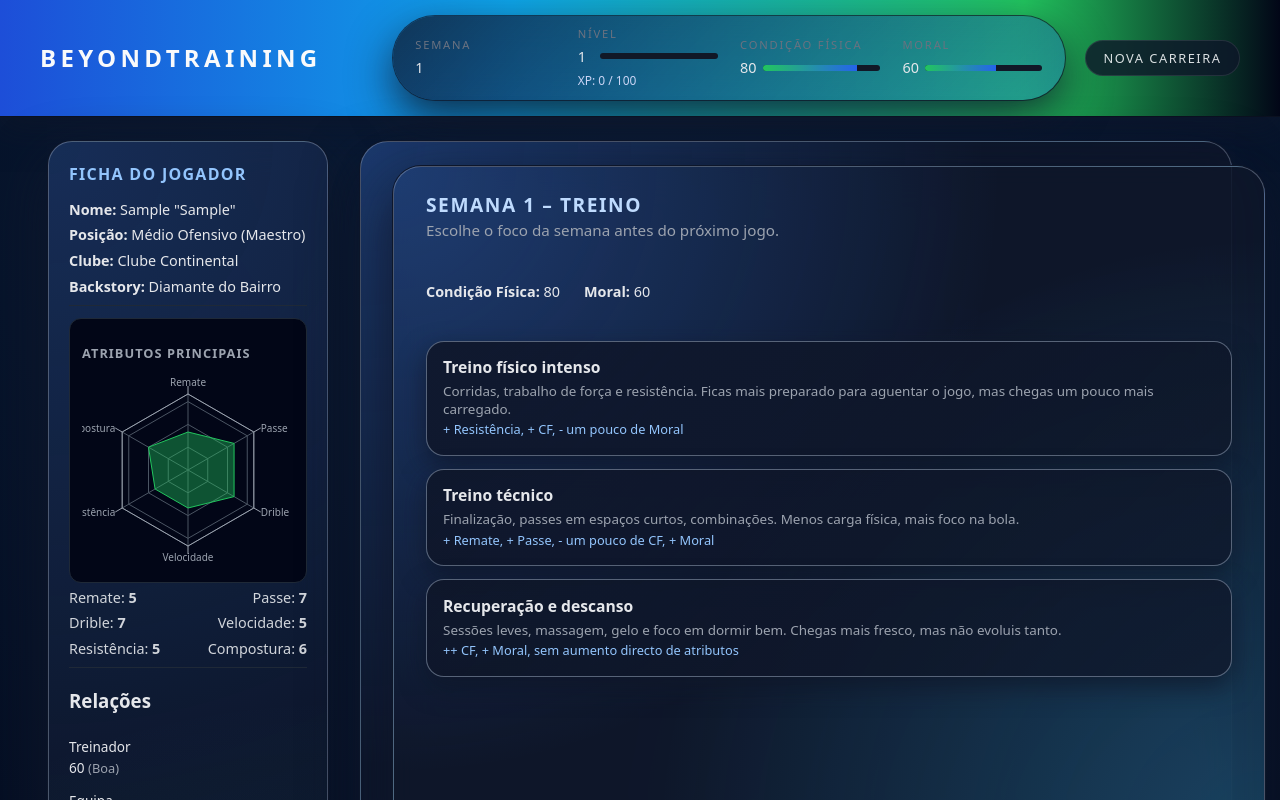
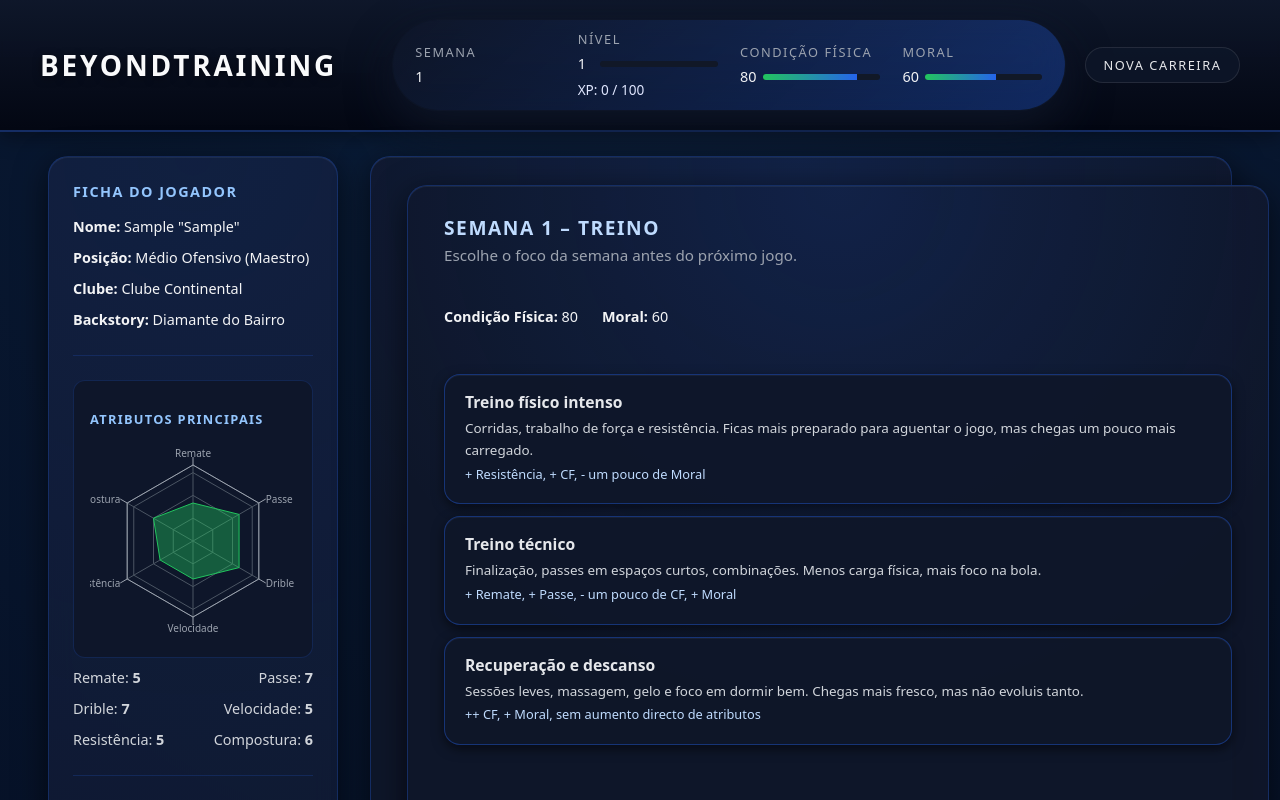
Before and after one commit to jpitaka/beyondtraining, a React (Vite) app in the folder beyondtraining/: page / in a window 1280 px wide. Both pictures are taken after typing "Sample", "Sample" into the empty fields and a click on the button "COMEÇAR CARREIRA". Shown: the top 800 px of the page. Built offline with nearby package versions, Linux system fonts and the light colour scheme.

Commit message:
style: novo visual liquid glass e melhor contraste UI

```diff
--- a/beyondtraining/src/App.css
+++ b/beyondtraining/src/App.css
@@ -29,10 +29,10 @@ body {
   --card-border: rgba(148, 163, 184, 0.25);
 
   /* Texto */
-  --text-main: #e5e7eb;
-  --text-muted: #9ca3af;
-  --text-soft: #6b7280;
-  --text-title: #f9fafb;
+  --text-main: #f3f4f6;        /* mais brilhante */
+  --text-muted: #d1d5db;       /* muito mais legível */
+  --text-soft: #9ca3af;        /* melhor contraste */
+  --text-title: #ffffff;
 
   /* Cores “futebol” */
   --accent-main: #2563eb;       /* azul */
@@ -43,6 +43,15 @@ body {
   /* Estados */
   --danger: #ef4444;
   --success: #22c55e;
+
+    /* ==== SISTEMA DE ESPAÇAMENTO ==== */
+  --space-xs: 0.25rem;    /* 4px */
+  --space-sm: 0.5rem;     /* 8px */
+  --space-md: 0.75rem;    /* 12px */
+  --space-lg: 1rem;       /* 16px */
+  --space-xl: 1.5rem;     /* 24px */
+  --space-2xl: 2rem;      /* 32px */
+  --space-3xl: 3rem;      /* 48px */
 }
 
 body {
@@ -64,21 +73,25 @@ body {
 /* ==== HEADER ==== */
 
 .header {
-  padding: 1rem 2.5rem;
-  border-bottom: 1px solid #0b1120;
-  background: linear-gradient(90deg, #1d4ed8 0%, #0ea5e9 40%, #22c55e 80%, #020617 100%);
+  padding: 1.25rem 2.5rem;
+  border-bottom: 2px solid rgba(37, 99, 235, 0.3);
+  background: linear-gradient(180deg, rgba(15, 23, 42, 0.95) 0%, rgba(3, 7, 18, 0.98) 100%);
   display: flex;
   align-items: center;
   justify-content: space-between;
-  box-shadow: 0 10px 30px rgba(15, 23, 42, 0.6);
+  box-shadow: 0 4px 20px rgba(0, 0, 0, 0.4);
+  backdrop-filter: blur(10px);
+  -webkit-backdrop-filter: blur(10px);
 }
 
 .header h1 {
   margin: 0;
-  font-size: 1.5rem;
-  letter-spacing: 0.18em;
+  font-size: 1.75rem;
+  font-weight: 700;
+  letter-spacing: 0.1em;
   text-transform: uppercase;
   color: #f9fafb;
+  text-shadow: 0 2px 8px rgba(0, 0, 0, 0.5);
 }
 
 .header-right {
@@ -111,14 +124,15 @@ body {
 .status-item {
   display: flex;
   flex-direction: column;
-  gap: 0.2rem;
+  gap: var(--space-xs);
   min-width: 140px;
 }
 
 .status-label {
-  font-size: 0.7rem;
+  font-size: 0.8rem;  /* ✅ */
+  font-weight: 500;
   text-transform: uppercase;
-  letter-spacing: 0.16em;
+  letter-spacing: 0.12em;
   color: var(--text-soft);
 }
 
@@ -134,8 +148,9 @@ body {
 }
 
 .status-xp-detail {
-  font-size: 0.75rem;
-  color: #cbd5f5;
+  font-size: 0.85rem;  /* ✅ maior */
+  font-weight: 500;
+  color: #e0e7ff;      /* ✅ mais brilhante */
   margin-top: 0.1rem;
 }
 
@@ -193,8 +208,8 @@ body {
   flex: 1;
   display: flex;
   align-items: flex-start;
-  gap: 32px;
-  padding: 24px 48px 40px;
+  gap: var(--space-2xl);
+  padding: var(--space-xl) var(--space-3xl) 40px;
   width: 100%;
   box-sizing: border-box;
 }
@@ -212,19 +227,18 @@ body {
   width: 100%;
   height: calc(100vh - 120px);
   margin: 0;
-  padding: 24px 32px;
-  border-radius: 28px;
+  padding: 28px 36px;
+  border-radius: 20px;
 
   background:
-    radial-gradient(circle at top left, rgba(59, 130, 246, 0.32), transparent 55%),
-    radial-gradient(circle at bottom right, rgba(56, 189, 248, 0.24), transparent 55%),
-    rgba(15, 23, 42, 0.84);
-  border: 1px solid rgba(148, 163, 184, 0.45);
+    radial-gradient(circle at top, rgba(37, 99, 235, 0.15), transparent 65%),
+    rgba(15, 23, 42, 0.95);
+  border: 1px solid rgba(37, 99, 235, 0.3);
   box-shadow:
-    0 22px 55px rgba(15, 23, 42, 0.92),
-    0 0 0 1px rgba(15, 23, 42, 0.96);
-  backdrop-filter: blur(22px);
-  -webkit-backdrop-filter: blur(22px);
+    0 8px 32px rgba(0, 0, 0, 0.6),
+    inset 0 1px 0 rgba(148, 163, 184, 0.1);
+  backdrop-filter: blur(12px);
+  -webkit-backdrop-filter: blur(12px);
 
   display: flex;
   flex-direction: column;
@@ -262,26 +276,27 @@ body {
 .week-options {
   display: flex;
   flex-direction: column;
-  gap: 0.8rem;
-  margin-top: 0.5rem;
+  gap: var(--space-md);
+  margin-top: var(--space-lg);
 }
 
 .week-option-button {
   width: 100%;
   text-align: left;
-  padding: 0.9rem 1rem;
-  border-radius: 18px;
-  border: 1px solid rgba(148, 163, 184, 0.55);
-  background:
-    linear-gradient(135deg, rgba(15, 23, 42, 0.9), rgba(15, 23, 42, 0.78));
-  color: #e5e7eb;
+  padding: 1rem 1.25rem;
+  border-radius: 16px;
+  border: 1px solid rgba(37, 99, 235, 0.4);
+  background: rgba(15, 23, 42, 0.9);
+  color: var(--text-main);
   cursor: pointer;
-  box-shadow: 0 10px 26px rgba(15, 23, 42, 0.75);
+  box-shadow:
+    0 4px 12px rgba(0, 0, 0, 0.5),
+    inset 0 1px 0 rgba(148, 163, 184, 0.08);
   transition:
-    border 0.15s ease,
-    box-shadow 0.15s ease,
-    background 0.15s ease,
-    transform 0.06s ease;
+    border 0.2s ease,
+    box-shadow 0.2s ease,
+    background 0.2s ease,
+    transform 0.1s ease;
 }
 
 .week-option-button h3 {
@@ -302,10 +317,13 @@ body {
 }
 
 .week-option-button:hover {
-  border-color: rgba(191, 219, 254, 0.9);
-  box-shadow: 0 14px 32px rgba(15, 23, 42, 0.9);
-  background:
-    linear-gradient(135deg, rgba(37, 99, 235, 0.32), rgba(15, 23, 42, 0.95));
+  border-color: rgba(37, 99, 235, 0.7);
+  box-shadow:
+    0 6px 20px rgba(0, 0, 0, 0.6),
+    0 0 0 1px rgba(37, 99, 235, 0.5),
+    inset 0 1px 0 rgba(148, 163, 184, 0.12);
+  background: rgba(37, 99, 235, 0.15);
+  transform: translateY(-1px);
 }
 
 .week-option-button:active {
@@ -317,19 +335,19 @@ body {
 .creation-form {
   display: flex;
   flex-direction: column;
-  gap: 1.75rem;
+  gap: var(--space-xl);
 }
 
 .field-group {
   display: grid;
   grid-template-columns: repeat(auto-fit, minmax(220px, 1fr));
-  gap: 1rem 1.5rem;
+  gap: var(--space-lg) var(--space-xl);
 }
 
 .field-group label {
   display: flex;
   flex-direction: column;
-  gap: 0.3rem;
+  gap: var(--space-sm);
   font-size: 0.9rem;
 }
 
@@ -367,17 +385,17 @@ body {
 .backstory-grid {
   display: grid;
   grid-template-columns: repeat(auto-fit, minmax(230px, 1fr));
-  gap: 0.8rem;
+  gap: var(--space-md);
 }
 
 .backstory-card {
   border-radius: 14px;
   border: 1px solid #1f2937;
   background: rgba(15, 23, 42, 0.96);
-  padding: 0.8rem 0.85rem;
+  padding: var(--space-md) var(--space-lg);
   display: flex;
   align-items: flex-start;
-  gap: 0.6rem;
+  gap: var(--space-md);
   cursor: pointer;
   transition: border 0.15s ease, box-shadow 0.15s ease, background 0.15s ease,
     transform 0.05s ease;
@@ -422,61 +440,77 @@ body {
 /* botão principal */
 
 .primary-button {
-  padding: 0.8rem 1.4rem;
+  padding: 0.9rem 2rem;
   border-radius: 999px;
-  border: none;
-  background: #2563eb;
-  color: #e5e7eb;
-  font-weight: 600;
-  font-size: 0.95rem;
+  border: 2px solid rgba(37, 99, 235, 0.8);
+  background: linear-gradient(135deg, #2563eb, #3b82f6);
+  color: #ffffff;
+  font-weight: 700;
+  font-size: 1rem;
   cursor: pointer;
   text-transform: uppercase;
   letter-spacing: 0.08em;
-  transition: background 0.15s ease, transform 0.05s ease,
-    box-shadow 0.15s ease;
+  box-shadow:
+    0 4px 16px rgba(37, 99, 235, 0.4),
+    inset 0 1px 0 rgba(255, 255, 255, 0.2);
+  transition:
+    background 0.2s ease,
+    transform 0.15s ease,
+    box-shadow 0.2s ease,
+    border-color 0.2s ease;
 }
 
 .primary-button:hover {
-  background: #1d4ed8;
-  box-shadow: 0 0 0 1px #1d4ed8;
+  background: linear-gradient(135deg, #1d4ed8, #2563eb);
+  border-color: rgba(59, 130, 246, 1);
+  transform: translateY(-2px);
+  box-shadow:
+    0 8px 24px rgba(37, 99, 235, 0.6),
+    0 0 0 2px rgba(147, 197, 253, 0.4),
+    inset 0 1px 0 rgba(255, 255, 255, 0.3);
 }
 
 .primary-button:active {
-  transform: translateY(1px);
+  transform: translateY(0) scale(0.98);
+  box-shadow:
+    0 2px 8px rgba(37, 99, 235, 0.5),
+    inset 0 1px 0 rgba(255, 255, 255, 0.15);
 }
 
 /* ==== SIDEBAR + HISTÓRIA (ECRÃ DE JOGO) ==== */
 
 .sidebar {
-  width: 280px;
+  width: 290px;
   flex-shrink: 0;
-  padding: 20px 20px 22px;
+  padding: var(--space-xl) var(--space-xl) var(--space-2xl);
   box-sizing: border-box;
 
-  border-radius: 24px;
+  border-radius: 20px;
   background:
-    radial-gradient(circle at top left, rgba(59, 130, 246, 0.22), transparent 55%),
-    radial-gradient(circle at bottom right, rgba(56, 189, 248, 0.18), transparent 55%),
-    rgba(15, 23, 42, 0.86);
-  border: 1px solid rgba(148, 163, 184, 0.45);
+    radial-gradient(circle at top, rgba(37, 99, 235, 0.12), transparent 70%),
+    rgba(15, 23, 42, 0.95);
+  border: 1px solid rgba(37, 99, 235, 0.25);
   box-shadow:
-    0 22px 55px rgba(15, 23, 42, 0.9),
-    0 0 0 1px rgba(15, 23, 42, 0.95);
-  backdrop-filter: blur(18px);
-  -webkit-backdrop-filter: blur(18px);
+    0 8px 32px rgba(0, 0, 0, 0.6),
+    inset 0 1px 0 rgba(148, 163, 184, 0.1);
+  backdrop-filter: blur(12px);
+  -webkit-backdrop-filter: blur(12px);
 }
 
 .sidebar h2 {
   margin-top: 0;
-  font-size: 1rem;
+  margin-bottom: var(--space-md);
+  font-size: 0.9rem;
+  font-weight: 700;
   text-transform: uppercase;
-  letter-spacing: 0.08em;
+  letter-spacing: 0.1em;
   color: #93c5fd;
 }
 
 .sidebar p {
-  margin: 0.25rem 0;
+  margin: var(--space-sm) 0;
   font-size: 0.9rem;
+  line-height: 1.5;
 }
 
 /* cartão da história */
@@ -485,19 +519,18 @@ body {
   flex: 1;
   min-width: 0;
   height: calc(100vh - 120px);
-  padding: 24px 32px;
-  border-radius: 28px;
+  padding: 28px 36px;
+  border-radius: 20px;
 
   background:
-    radial-gradient(circle at top left, rgba(59, 130, 246, 0.32), transparent 55%),
-    radial-gradient(circle at bottom right, rgba(56, 189, 248, 0.24), transparent 55%),
-    rgba(15, 23, 42, 0.86);
-  border: 1px solid rgba(148, 163, 184, 0.45);
+    radial-gradient(circle at top, rgba(37, 99, 235, 0.15), transparent 65%),
+    rgba(15, 23, 42, 0.95);
+  border: 1px solid rgba(37, 99, 235, 0.3);
   box-shadow:
-    0 22px 55px rgba(15, 23, 42, 0.92),
-    0 0 0 1px rgba(15, 23, 42, 0.96);
-  backdrop-filter: blur(22px);
-  -webkit-backdrop-filter: blur(22px);
+    0 8px 32px rgba(0, 0, 0, 0.6),
+    inset 0 1px 0 rgba(148, 163, 184, 0.1);
+  backdrop-filter: blur(12px);
+  -webkit-backdrop-filter: blur(12px);
 
   display: flex;
   flex-direction: column;
@@ -529,45 +562,48 @@ body {
 .options {
   display: flex;
   flex-direction: column;
-  gap: 0.75rem;
+  gap: var(--space-md);
 }
 
 .option-button {
-  padding: 0.9rem 1.2rem;
+  padding: 1rem 1.5rem;
   border-radius: 999px;
-  border: 1px solid rgba(191, 219, 254, 0.7);
-  background:
-    linear-gradient(135deg,
-      rgba(37, 99, 235, 0.92),
-      rgba(56, 189, 248, 0.82));
-  color: #f9fafb;
+  border: 2px solid rgba(37, 99, 235, 0.6);
+  background: linear-gradient(135deg, #2563eb, #3b82f6);
+  color: #ffffff;
   cursor: pointer;
-  font-size: 0.95rem;
+  font-size: 1rem;
+  font-weight: 600;
   text-align: left;
   box-shadow:
-    0 14px 30px rgba(15, 23, 42, 0.9),
-    0 0 0 1px rgba(15, 23, 42, 0.96);
+    0 4px 16px rgba(37, 99, 235, 0.4),
+    inset 0 1px 0 rgba(255, 255, 255, 0.2);
   transition:
-    transform 0.08s ease,
+    transform 0.15s ease,
     box-shadow 0.15s ease,
-    filter 0.15s ease;
+    border-color 0.15s ease;
 }
 
 .option-button:hover {
-  filter: brightness(1.05);
+  transform: translateY(-2px);
+  border-color: rgba(59, 130, 246, 0.9);
   box-shadow:
-    0 18px 36px rgba(15, 23, 42, 0.95),
-    0 0 0 1px rgba(191, 219, 254, 0.9);
+    0 8px 24px rgba(37, 99, 235, 0.6),
+    0 0 0 2px rgba(147, 197, 253, 0.5),
+    inset 0 1px 0 rgba(255, 255, 255, 0.3);
 }
 
 .option-button:active {
-  transform: translateY(1px) scale(0.99);
+  transform: translateY(0) scale(0.98);
+  box-shadow:
+    0 2px 8px rgba(37, 99, 235, 0.5),
+    inset 0 1px 0 rgba(255, 255, 255, 0.15);
 }
 
 .sidebar-divider {
   border: none;
-  border-top: 1px solid #1f2937;
-  margin: 0.5rem 0 0.75rem;
+  border-top: 1px solid rgba(37, 99, 235, 0.2);
+  margin: var(--space-xl) 0;
 }
 
 /* ==== RESULTADOS / ROLLS ==== */
@@ -687,12 +723,16 @@ body {
 /* ==== RELAÇÕES ==== */
 
 .relation-label {
-  font-size: 0.8rem;
-  color: #9ca3af;
+  font-size: 0.75rem;
+  font-weight: 600;
+  text-transform: uppercase;
+  letter-spacing: 0.08em;
+  color: var(--text-soft);
+  margin-bottom: var(--space-xs);
 }
 
 .relation-row {
-  margin-top: 0.4rem;
+  margin-top: var(--space-sm);
 }
 
 .relation-name {
@@ -702,7 +742,8 @@ body {
 .relation-main {
   display: flex;
   flex-direction: column;
-  gap: 0.2rem;
+  gap: var(--space-sm);
+  padding: var(--space-sm) 0;
 }
 
 .relation-value {
@@ -778,16 +819,17 @@ body {
 /* ==== PERSONALIDADE (SLIDERS) ==== */
 
 .axis-row {
-  margin-top: 0.6rem;
+  margin-top: var(--space-md);
 }
 
 .axis-header-line {
   display: flex;
   justify-content: space-between;
   align-items: center;
-  font-size: 0.75rem;
-  color: #9ca3af;
-  margin-bottom: 0.2rem;
+  font-size: 0.85rem;  /* ✅ maior */
+  font-weight: 500;
+  color: #d1d5db;      /* ✅ mais legível */
+  margin-bottom: 0.3rem;
 }
 
 .axis-title {
@@ -796,9 +838,10 @@ body {
 }
 
 .axis-tag {
-  padding: 2px 8px;
+  padding: 3px 10px;   /* ✅ mais espaço */
   border-radius: 999px;
-  font-size: 0.7rem;
+  font-size: 0.8rem;   /* ✅ maior */
+  font-weight: 600;
   border: 1px solid #4b5563;
 }
 
@@ -828,8 +871,9 @@ body {
 
 .axis-end {
   width: 80px;
-  font-size: 0.7rem;
-  color: #6b7280;
+  font-size: 0.82rem;  /* ✅ maior */
+  font-weight: 500;
+  color: #9ca3af;      /* ✅ melhor contraste */
 }
 
 .axis-bar {
@@ -863,19 +907,20 @@ body {
 /* ==== RADAR DE ATRIBUTOS ==== */
 
 .radar-card {
-  margin-top: 0.75rem;
-  padding: 0.75rem;
-  border-radius: 0.75rem;
-  background: radial-gradient(circle at top, #020617, #020617);
-  border: 1px solid #1f2937;
+  margin-top: var(--space-xl);
+  padding: var(--space-lg);
+  border-radius: 12px;
+  background: rgba(15, 23, 42, 0.9);
+  border: 1px solid rgba(37, 99, 235, 0.2);
 }
 
 .radar-card h3 {
   font-size: 0.8rem;
+  font-weight: 700;
   text-transform: uppercase;
-  letter-spacing: 0.08em;
-  color: #9ca3af;
-  margin-bottom: 0.4rem;
+  letter-spacing: 0.1em;
+  color: #93c5fd;
+  margin-bottom: var(--space-md);
 }
 
 .radar-wrapper {
@@ -893,25 +938,29 @@ body {
 /* ==== RESUMO DE JOGO ==== */
 
 .last-match-card {
-  margin-bottom: 0.75rem;
+  margin-bottom: var(--space-xl);
+  padding-bottom: var(--space-xl);
+  border-bottom: 1px solid rgba(37, 99, 235, 0.15);
 }
 
 .last-match-main {
   display: flex;
-  gap: 1rem;
+  gap: var(--space-lg);
   align-items: center;
-  margin-top: 0.5rem;
-  margin-bottom: 0.5rem;
+  margin-top: var(--space-md);
+  margin-bottom: var(--space-md);
 }
 
 .last-match-rating {
   display: flex;
   flex-direction: column;
   align-items: center;
-  padding: 0.6rem 0.9rem;
-  border-radius: 0.75rem;
-  background: radial-gradient(circle at top, #0f172a, #020617);
-  border: 1px solid #4b5563;
+  justify-content: center;
+  padding: var(--space-lg) var(--space-xl);
+  border-radius: 12px;
+  background: rgba(15, 23, 42, 0.95);
+  border: 2px solid rgba(37, 99, 235, 0.3);
+  min-width: 80px;
 }
 
 .last-match-rating-value {
@@ -1030,22 +1079,28 @@ body {
 .history-list {
   display: flex;
   flex-direction: column;
-  gap: 0.5rem;
+  gap: var(--space-sm);
 }
 
 .history-row {
-  padding: 0.6rem 0.8rem;
-  border-radius: 10px;
-  border: 1px solid #1f2937;
+  padding: var(--space-md) var(--space-lg);
+  border-radius: 12px;
+  border: 1px solid rgba(37, 99, 235, 0.2);
   background: rgba(15, 23, 42, 0.9);
-  font-size: 0.8rem;
+  font-size: 0.85rem;
+  transition: border-color 0.2s ease, background 0.2s ease;
+}
+
+.history-row:hover {
+  border-color: rgba(37, 99, 235, 0.4);
+  background: rgba(15, 23, 42, 0.95);
 }
 
 .history-main {
   display: flex;
   justify-content: space-between;
   align-items: center;
-  margin-bottom: 0.25rem;
+  margin-bottom: var(--space-sm);
 }
 
 .history-week {
@@ -1060,12 +1115,81 @@ body {
 
 .history-extra {
   display: flex;
-  gap: 1rem;
-  color: #9ca3af;
-  margin-bottom: 0.2rem;
+  gap: var(--space-lg);
+  color: var(--text-soft);
+  margin-bottom: var(--space-sm);
+  font-size: 0.82rem;
 }
 
 .history-comment {
   margin: 0;
   color: #e5e7eb;
 }
+
+/* ==== MELHORIAS DE LEGIBILIDADE ==== */
+
+.story-text,
+.creation-subtitle,
+.week-option-button p,
+.backstory-content p,
+.social-text,
+.last-match-comment {
+  line-height: 1.65;  /* ✅ mais espaço entre linhas */
+}
+
+.sidebar p,
+.history-comment {
+  line-height: 1.6;
+}
+
+/* Melhorar contraste de textos descritivos */
+.week-option-button p,
+.backstory-content p {
+  color: #d1d5db;  /* ✅ mais brilhante que #9ca3af */
+}
+
+.week-option-button .effects-text,
+.backstory-content .effects-text {
+  color: #bfdbfe;  /* ✅ mais visível */
+  font-weight: 500;
+}
+
+/* ==== ESTADOS DISABLED ==== */
+
+.primary-button:disabled,
+.option-button:disabled,
+.week-option-button:disabled {
+  opacity: 0.5;
+  cursor: not-allowed;
+  transform: none !important;
+  pointer-events: none;
+}
+
+/* Feedback visual ao clicar (ripple effect simplificado) */
+.option-button:active::after,
+.primary-button:active::after {
+  content: '';
+  position: absolute;
+  inset: 0;
+  border-radius: inherit;
+  background: rgba(255, 255, 255, 0.2);
+  animation: ripple 0.4s ease-out;
+  pointer-events: none;
+}
+
+@keyframes ripple {
+  from {
+    opacity: 1;
+    transform: scale(0);
+  }
+  to {
+    opacity: 0;
+    transform: scale(1);
+  }
+}
+
+/* Melhorar feedback de hover nos cards de treino */
+.week-option-button:hover h3 {
+  color: #bfdbfe;
+  transition: color 0.2s ease;
+}
```
